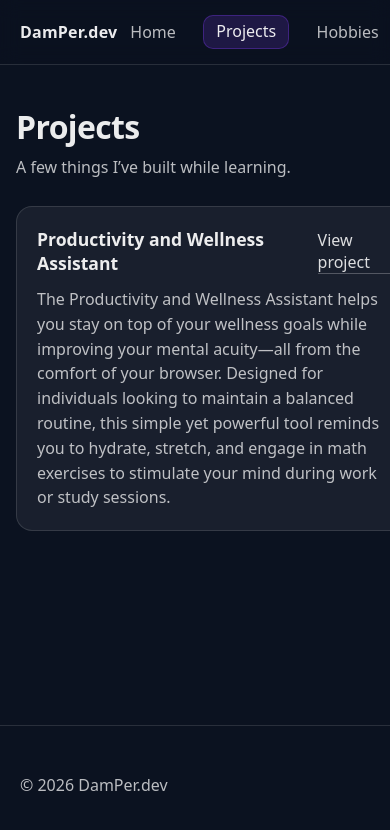
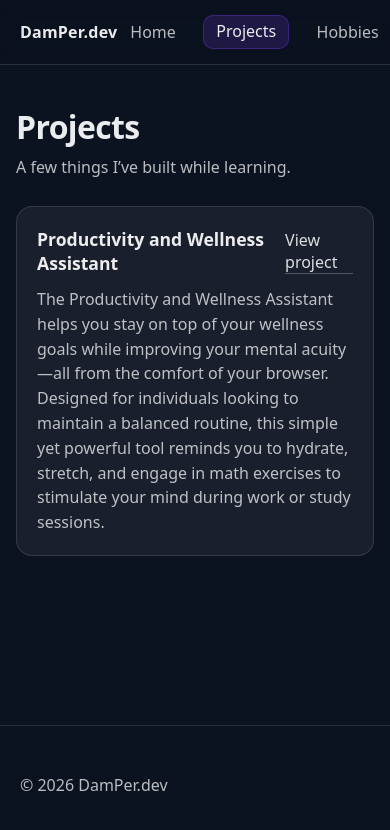
Before and after one commit to Damien482/my-sveltekit-app, a SvelteKit app: page /projects in a window 390 px wide. Shown: the top 830 px of the page. Built offline with nearby package versions, Linux system fonts and the light colour scheme.

Commit message:
More display bugs for mobile testing

```diff
--- a/src/routes/projects/+page.svelte
+++ b/src/routes/projects/+page.svelte
@@ -84,6 +84,7 @@
 		border-radius: 16px;
 		padding: 1.25rem;
         width: 100%;
+		box-sizing: border-box;
 	}
 
 	.card-top {
```
